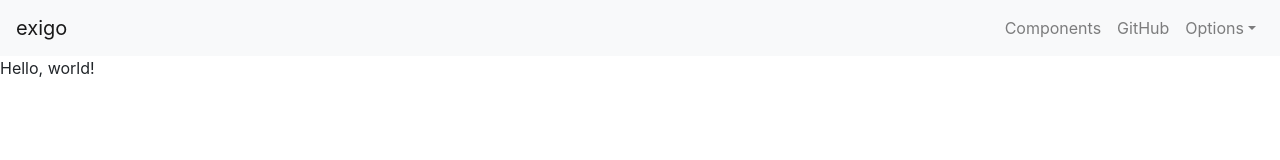
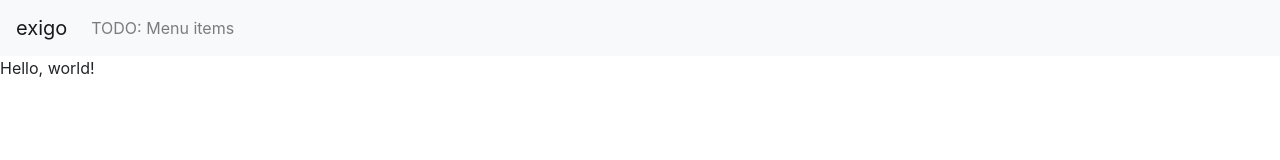
Before and after one commit to kripod/exigo-legacy, a Gatsby site: page / in a window 1280 px wide. Built offline with nearby package versions, Linux system fonts and the light colour scheme; Gatsby itself is replaced by a stand-in of ours.

Commit message:
Remove unused menu items

```diff
--- a/src/components/Header.tsx
+++ b/src/components/Header.tsx
@@ -2,16 +2,12 @@
 import React, { useState } from 'react';
 import {
   Collapse,
-  DropdownItem,
-  DropdownMenu,
-  DropdownToggle,
   Nav,
   Navbar,
   NavbarBrand,
   NavbarToggler,
   NavItem,
   NavLink,
-  UncontrolledDropdown,
 } from 'reactstrap';
 
 type Props = {
@@ -30,26 +26,10 @@
 
         <NavbarToggler onClick={() => setOpen(!open)} />
         <Collapse isOpen={open} navbar>
-          <Nav className="ml-auto" navbar>
+          <Nav className="mr-auto" navbar>
             <NavItem>
-              <NavLink href="/components/">Components</NavLink>
+              <NavLink href="#">TODO: Menu items</NavLink>
             </NavItem>
-            <NavItem>
-              <NavLink href="https://github.com/reactstrap/reactstrap">
-                GitHub
-              </NavLink>
-            </NavItem>
-            <UncontrolledDropdown nav inNavbar>
-              <DropdownToggle nav caret>
-                Options
-              </DropdownToggle>
-              <DropdownMenu right>
-                <DropdownItem>Option 1</DropdownItem>
-                <DropdownItem>Option 2</DropdownItem>
-                <DropdownItem divider />
-                <DropdownItem>Reset</DropdownItem>
-              </DropdownMenu>
-            </UncontrolledDropdown>
           </Nav>
         </Collapse>
       </Navbar>
```
